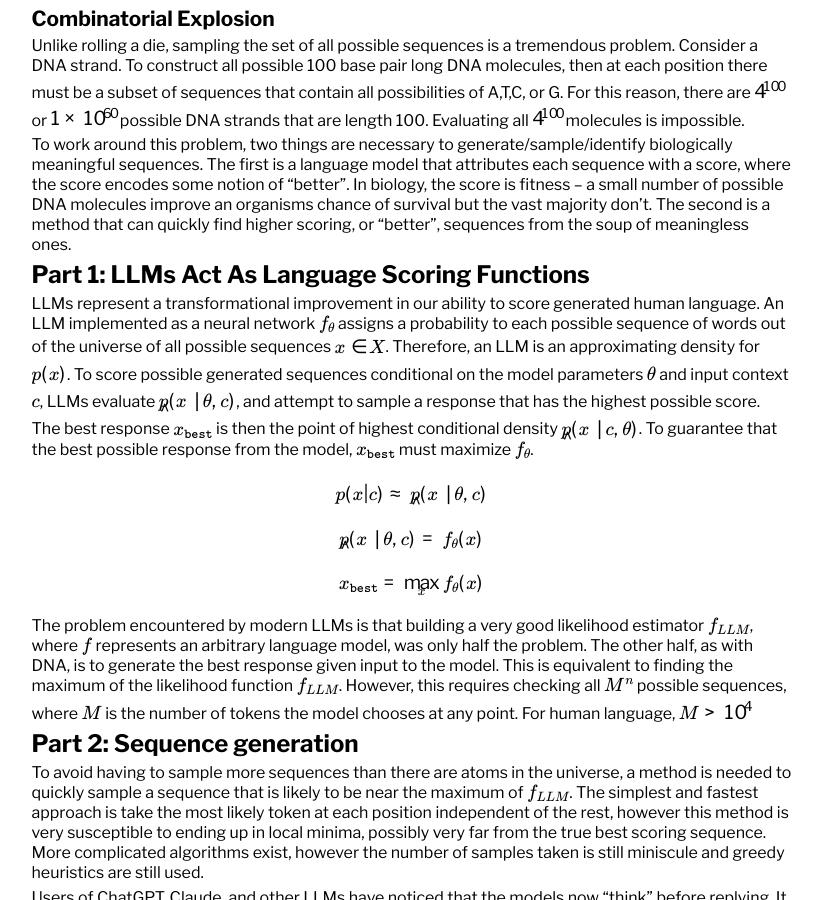
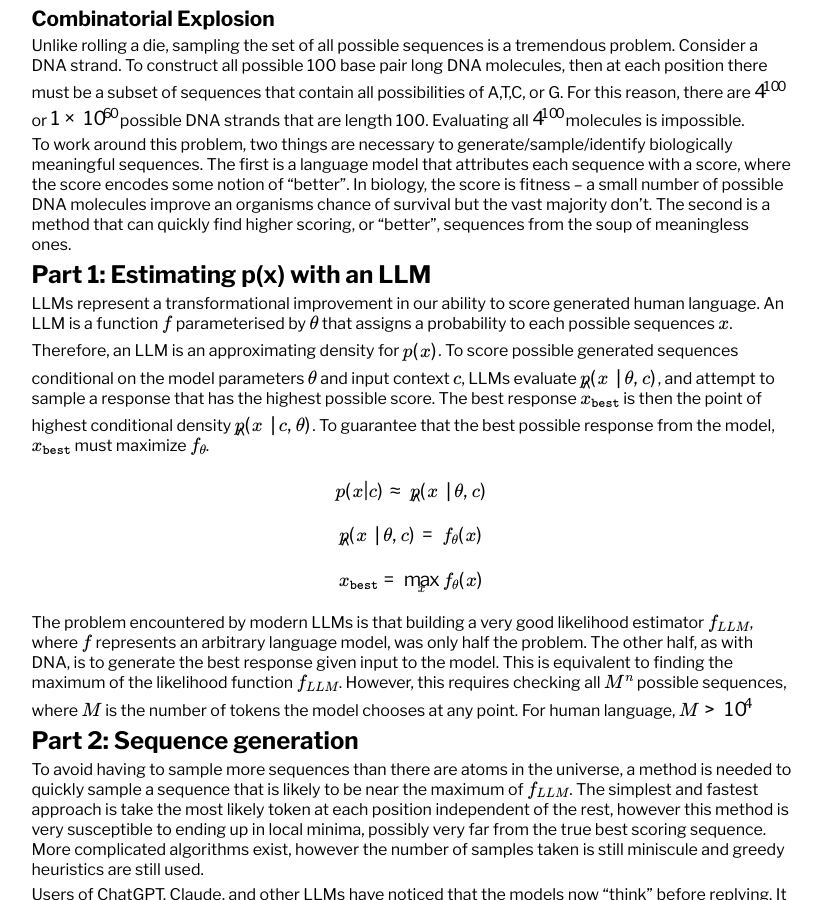
Before and after one commit to dan-sprague/dan-sprague.github.io, a Jekyll site: the page built from _posts/2025-02-02-llmthinking.markdown, in a window 1280 px wide and 900 px high, scrolled down 796 px. Shown: the whole window, without its empty margins (221-1043 px from the left). Built offline with Jekyll 4.4.1, drawn with Linux system fonts in a browser that asks for light colours; formulas are drawn with MathJax 3.

Commit message:
fixed bug

```diff
--- a/_posts/2025-02-02-llmthinking.markdown
+++ b/_posts/2025-02-02-llmthinking.markdown
@@ -31,9 +31,9 @@
 
 To work around this problem, two things are necessary to generate/sample/identify biologically meaningful sequences. The first is a language model that attributes each sequence with a score, where the score encodes some notion of "better". In biology, the score is fitness -- a small number of possible DNA molecules improve an organisms chance of survival but the vast majority don't. The second is a method that can quickly find higher scoring, or "better", sequences from the soup of meaningless ones.
 
-# Part 1: LLMs Act As Language Scoring Functions
+# Part 1: Estimating p(x) with an LLM
 
-LLMs represent a transformational improvement in our ability to score generated human language. An LLM implemented as a neural network $f_\theta$ assigns a probability to each possible sequence of words out of the universe of all possible sequences $x \in X$. Therefore, an LLM is an approximating density for $p(x)$. To score possible generated sequences conditional on the model parameters $\theta$ and input context $c$, LLMs evaluate $\hat{p}(x \mid \theta,c)$, and attempt to sample a response that has the highest possible score. The best response $x_{\texttt{best}}$ is then the point of highest conditional density $\hat{p}(x \mid c,\theta)$. To guarantee that the best possible response from the model, $x_{\texttt{best}}$ must maximize $f_\theta$.
+LLMs represent a transformational improvement in our ability to score generated human language. An LLM is a function $f$ parameterised by $\theta$ that assigns a probability to each possible sequences $x$. Therefore, an LLM is an approximating density for $p(x)$. To score possible generated sequences conditional on the model parameters $\theta$ and input context $c$, LLMs evaluate $\hat{p}(x \mid \theta,c)$, and attempt to sample a response that has the highest possible score. The best response $x_{\texttt{best}}$ is then the point of highest conditional density $\hat{p}(x \mid c,\theta)$. To guarantee that the best possible response from the model, $x_{\texttt{best}}$ must maximize $f_\theta$.
 
 $$p(x | c) \approx \hat{p}(x \mid \theta,c)$$
 
```
